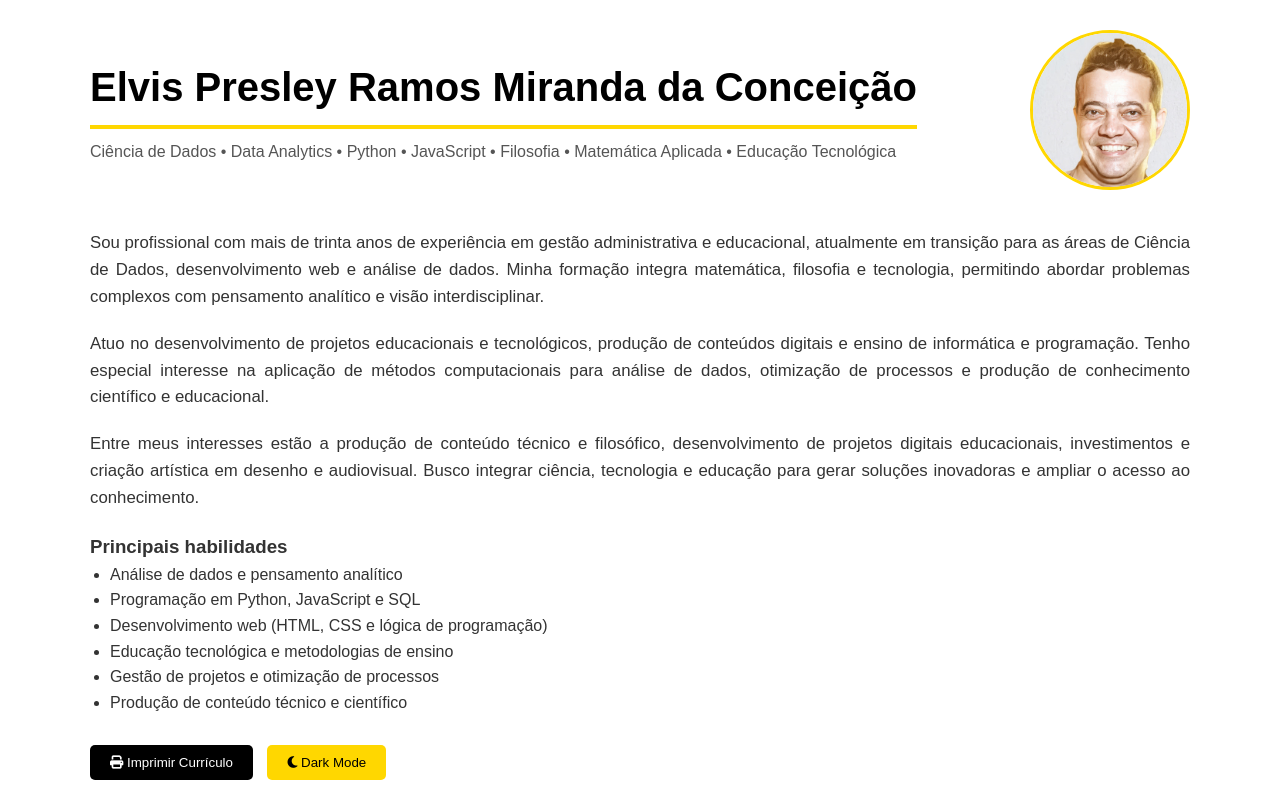
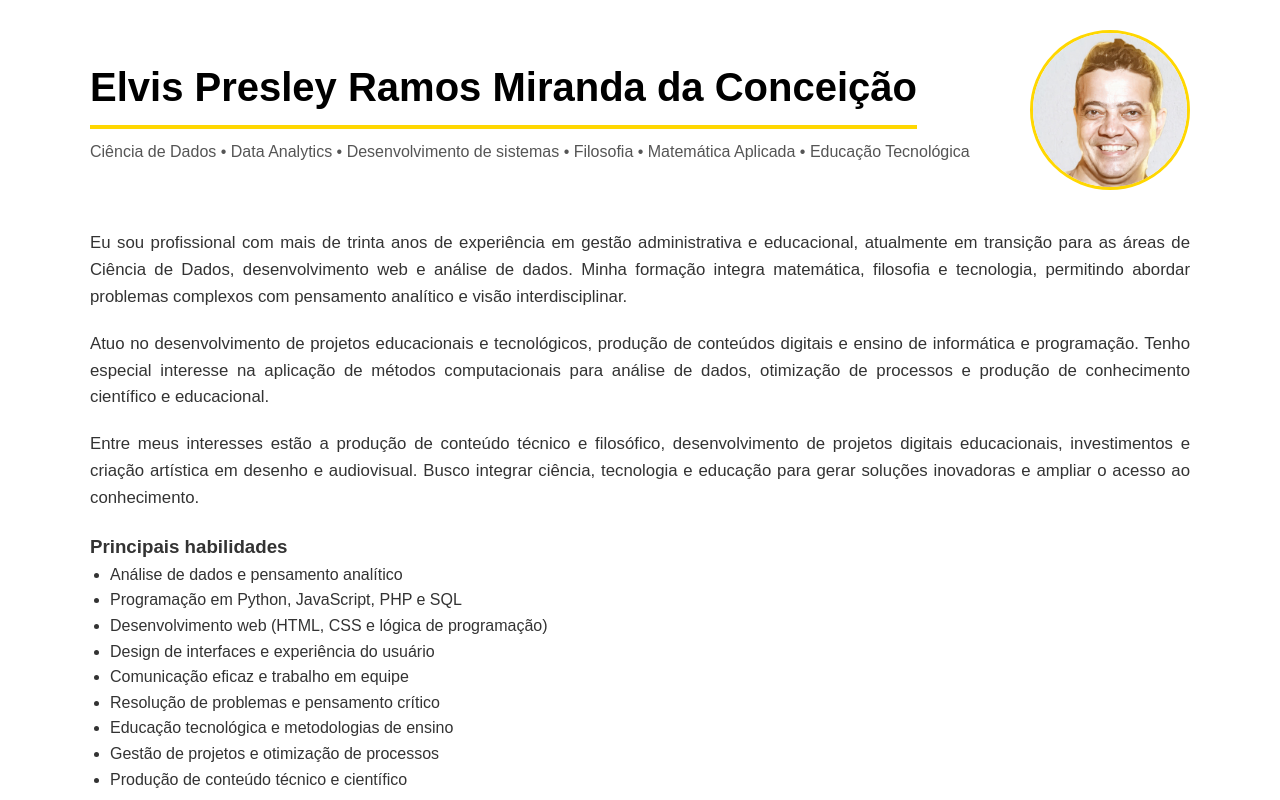
Before and after one commit to ramospresley/curriculoweb, a plain HTML site: page index.html in a window 1280 px wide. Shown: the top 800 px of the page. Drawn offline with Linux system fonts and the light colour scheme.

Commit message:
Atualização do site

```diff
--- a/index.html
+++ b/index.html
@@ -259,7 +259,7 @@ line-height:1.4;
 <h1>Elvis Presley Ramos Miranda da Conceição</h1>
 
 <h2>
-Ciência de Dados • Data Analytics • Python • JavaScript • Filosofia • Matemática Aplicada • Educação Tecnológica
+Ciência de Dados • Data Analytics • Desenvolvimento de sistemas • Filosofia • Matemática Aplicada • Educação Tecnológica
 </h2>
 
 </div>
@@ -274,7 +274,7 @@ Ciência de Dados • Data Analytics • Python • JavaScript • Filosofia •
 
 <p>
 
-Sou profissional com mais de trinta anos de experiência em gestão administrativa e educacional,
+Eu sou profissional com mais de trinta anos de experiência em gestão administrativa e educacional,
 atualmente em transição para as áreas de Ciência de Dados, desenvolvimento web e análise de dados.
 Minha formação integra matemática, filosofia e tecnologia, permitindo abordar problemas complexos
 com pensamento analítico e visão interdisciplinar.
@@ -306,8 +306,11 @@ o acesso ao conhecimento.
 <ul>
 
 <li>Análise de dados e pensamento analítico</li>
-<li>Programação em Python, JavaScript e SQL</li>
+<li>Programação em Python, JavaScript, PHP e SQL</li>
 <li>Desenvolvimento web (HTML, CSS e lógica de programação)</li>
+<li>Design de interfaces e experiência do usuário</li>
+<li>Comunicação eficaz e trabalho em equipe</li>
+<li>Resolução de problemas e pensamento crítico</li>
 <li>Educação tecnológica e metodologias de ensino</li>
 <li>Gestão de projetos e otimização de processos</li>
 <li>Produção de conteúdo técnico e científico</li>
```
